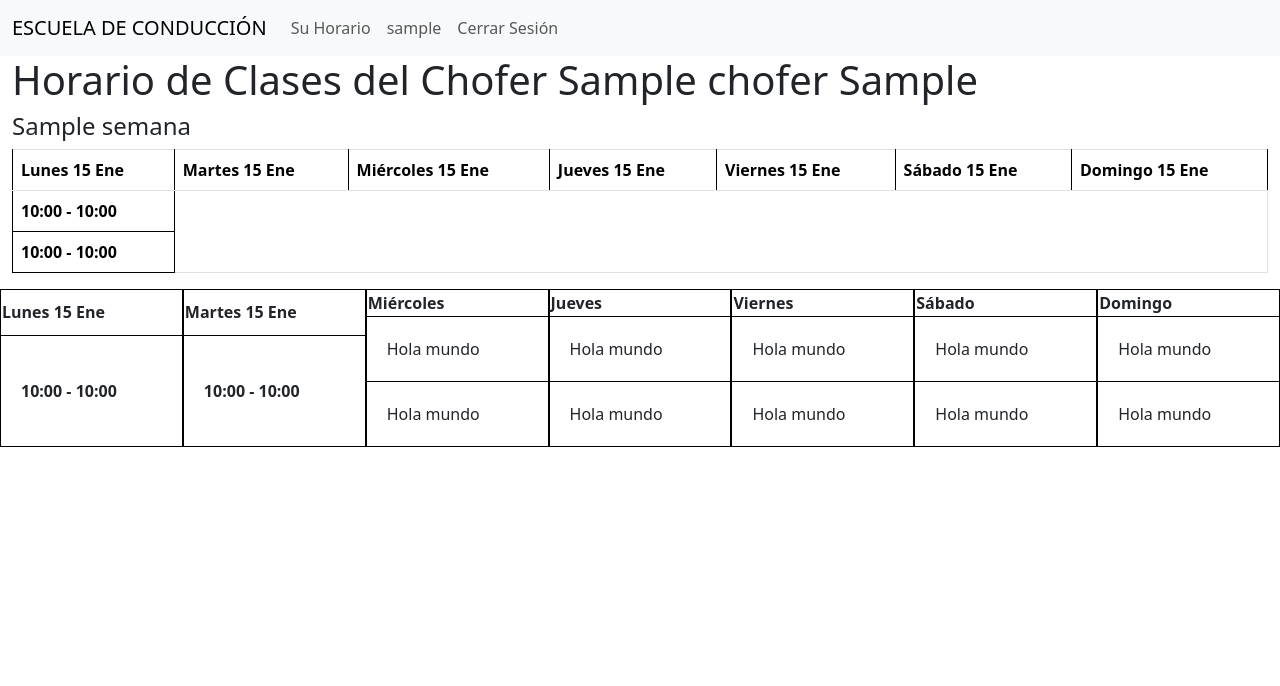
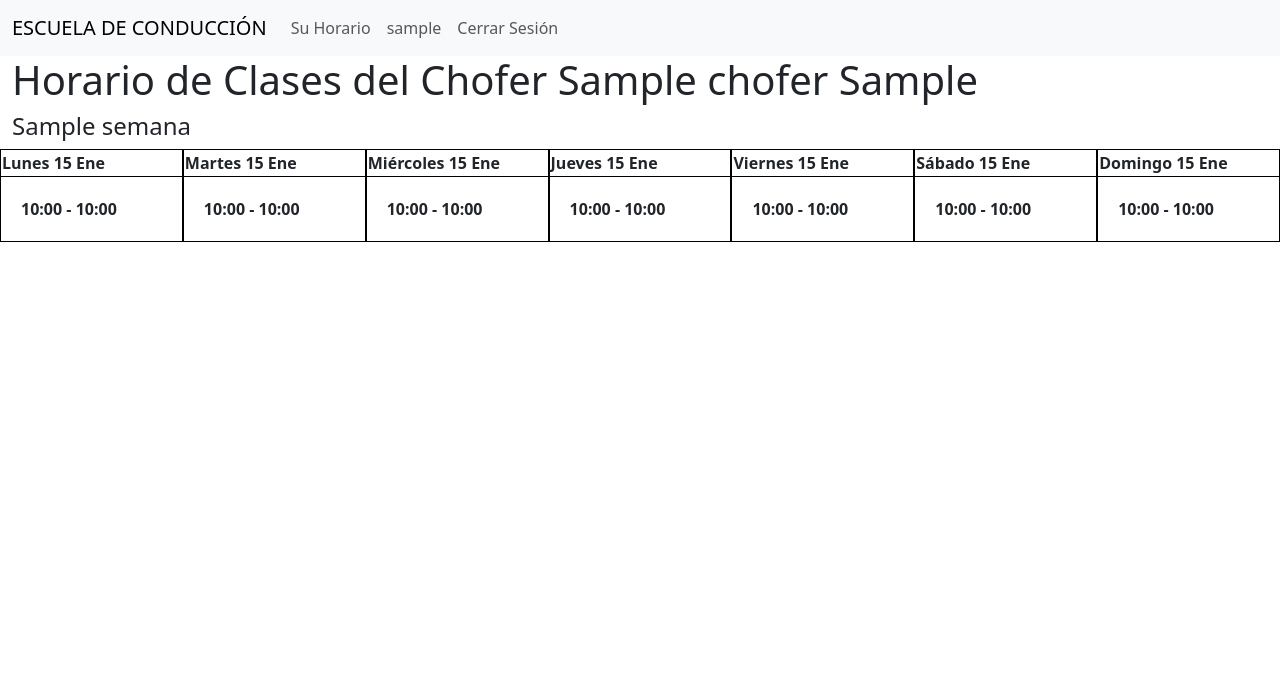
Before and after one commit to eduardoluis11/escuela-de-conduccion, a Django app: page /horario-chofer in a window 1280 px wide. Shown: the top 686 px of the page. Run offline with Django 4.2, Linux system fonts and the light colour scheme; a user stored in the database is signed in; tables that the repository leaves empty hold one stand-in row (values such as "Sample post").

Commit message:
Meti todas las fechas y turnos en 7 tablas

```diff
--- a/app_horarios/templates/horario_chofer_logueado.html
+++ b/app_horarios/templates/horario_chofer_logueado.html
@@ -33,73 +33,6 @@ NO SE DEBE PODER ENTRAR A ESTA PAGINA SI NO ES ESTÁ LOGUEADO.
         horarios sean difíciles de leer.
 
         -->
-        <div class="table-responsive">
-            <table class="table">
-                <tbody>
-                    <!-- . esto tiene que estar dentro de una fila del
-                    Grid de Bootstrap.
-
-                    -->
-
-                        <th>
-                            Lunes {{semana.fecha_del_lunes|date:"d M"}}
-                        </th>
-                        <th>
-                            Martes {{semana.fecha_del_martes|date:"d M"}}
-                        </th>
-                        <th>
-                            Miércoles {{semana.fecha_del_miercoles|date:"d M"}}
-                        </th>
-                        <th>
-                            Jueves {{semana.fecha_del_jueves|date:"d M"}}
-                        </th>
-                        <th>
-                            Viernes {{semana.fecha_del_viernes|date:"d M"}}
-                        </th>
-                        <th>
-                            Sábado {{semana.fecha_del_sabado|date:"d M"}}
-                        </th>
-                        <th>
-                            Domingo {{semana.fecha_del_domingo|date:"d M"}}
-                        </th>
-
-
-                    <!-- Esto llama cada horario registrado en la base de datos -->
-
-                    <!-- Fila de tabla con un solo turno -->
-<!--                    <tr>-->
-                        <!-- Turnos del lunes -->
-                        {% for turno in turnos_lunes  %}
-                            {% if turno.semana_del_turno_id == semana.id %}
-                                <tr>
-                                    <td>
-                                        <b>{{turno.hora_de_inicio_del_turno}} - {{turno.hora_de_fin_del_turno}}</b>
-                                    </td>
-                                </tr>
-
-                            {% endif %}
-                        {% endfor %}
-
-                        <!-- Turnos del martes -->
-                        {% for turno in turnos_martes  %}
-                            {% if turno.semana_del_turno_id == semana.id %}
-                                <tr>
-                                    <td>
-                                        <b>{{turno.hora_de_inicio_del_turno}} - {{turno.hora_de_fin_del_turno}}</b>
-                                    </td>
-                                </tr>
-
-                            {% endif %}
-                        {% endfor %}
-
-<!--                    </tr>-->
-
-                </tbody>
-            </table>
-        </div>  <!-- Fin de la tabla -->
-
-
-
         <!-- Tabla con todos los horarios.
 
         Crearé un grid de bootstrap de 1 fila y 7 columnas, donde cada columna será una tabla de cada día.
@@ -117,10 +50,13 @@ NO SE DEBE PODER ENTRAR A ESTA PAGINA SI NO ES ESTÁ LOGUEADO.
         “semana_del_turno” de la tabla “HorariosLunes” (el cual es una ID, el cual es un integer) con el
         campo “id” de la tabla “Semana”. Sin son iguales, debe imprimirme el turno del lunes de esa semana.
 
+        Una forma improvisada sería crear 7 tablas (7 atributos <table>), en donde con un Bootstrap grid de 1 fila
+        por 7 columnas. Así, cada tabla saldría una la lado de la otra si la pantalla es grande, o una debajo del a
+        otra si la pantalla es pequeña. Esto no es lo ideal, pero debería funcionar.
+
          Lo que tuve que hacer es poner un <tr> (table row) por cada fila que quiero debajo de “lunes”, y
          dentro de cada <tr>, pongo un <td> (table descriptor) con cada registro de la bbdd que quiero
          imprimir.
-
 
         -->
         <div class="row justify-content-md-center">
@@ -171,37 +107,40 @@ NO SE DEBE PODER ENTRAR A ESTA PAGINA SI NO ES ESTÁ LOGUEADO.
                 <tbody>
 
                     <th>
-                        Miércoles
+                        Miércoles {{semana.fecha_del_miercoles|date:"d M"}}
                     </th>
+
+                    <!-- Turnos del miercoles -->
+                    {% for turno in turnos_miercoles  %}
+                        {% if turno.semana_del_turno_id == semana.id %}
                             <tr>
                                 <td>
-                            Hola mundo
+                                    <b>{{turno.hora_de_inicio_del_turno}} - {{turno.hora_de_fin_del_turno}}</b>
                                 </td>
                             </tr>
-                    <tr>
-                        <td>
-                            Hola mundo
-                        </td>
-                    </tr>
+
+                        {% endif %}
+                    {% endfor %}
                 </tbody>
             </table>
 
             <table class="col"> <!-- Tabla del jueves -->
                 <tbody>
+                    <th>
+                        Jueves {{semana.fecha_del_jueves|date:"d M"}}
+                    </th>
 
-                    <th>
-                        Jueves
-                    </th>
+                    <!-- Turnos del jueves -->
+                    {% for turno in turnos_jueves  %}
+                        {% if turno.semana_del_turno_id == semana.id %}
                             <tr>
                                 <td>
-                            Hola mundo
+                                    <b>{{turno.hora_de_inicio_del_turno}} - {{turno.hora_de_fin_del_turno}}</b>
                                 </td>
                             </tr>
-                    <tr>
-                        <td>
-                            Hola mundo
-                        </td>
-                    </tr>
+
+                        {% endif %}
+                    {% endfor %}
                 </tbody>
             </table>
 
@@ -209,18 +148,21 @@ NO SE DEBE PODER ENTRAR A ESTA PAGINA SI NO ES ESTÁ LOGUEADO.
                 <tbody>
 
                     <th>
-                        Viernes
+                        Viernes {{semana.fecha_del_viernes|date:"d M"}}
                     </th>
+
+                    <!-- Turnos del viernes -->
+                    {% for turno in turnos_viernes  %}
+                        {% if turno.semana_del_turno_id == semana.id %}
                             <tr>
                                 <td>
-                            Hola mundo
+                                    <b>{{turno.hora_de_inicio_del_turno}} - {{turno.hora_de_fin_del_turno}}</b>
                                 </td>
                             </tr>
-                    <tr>
-                        <td>
-                            Hola mundo
-                        </td>
-                    </tr>
+
+                        {% endif %}
+                    {% endfor %}
+
                 </tbody>
             </table>
 
@@ -228,37 +170,38 @@ NO SE DEBE PODER ENTRAR A ESTA PAGINA SI NO ES ESTÁ LOGUEADO.
                 <tbody>
 
                     <th>
-                        Sábado
+                        Sábado {{semana.fecha_del_sabado|date:"d M"}}
                     </th>
+
+                    <!-- Turnos del sábado -->
+                    {% for turno in turnos_sabado  %}
+                        {% if turno.semana_del_turno_id == semana.id %}
                             <tr>
                                 <td>
-                            Hola mundo
+                                    <b>{{turno.hora_de_inicio_del_turno}} - {{turno.hora_de_fin_del_turno}}</b>
                                 </td>
                             </tr>
-                    <tr>
-                        <td>
-                            Hola mundo
-                        </td>
-                    </tr>
+                        {% endif %}
+                    {% endfor %}
                 </tbody>
             </table>
 
             <table class="col"> <!-- Tabla del domingo -->
                 <tbody>
+                    <th>
+                        Domingo {{semana.fecha_del_domingo|date:"d M"}}
+                    </th>
 
-                    <th>
-                        Domingo
-                    </th>
+                    <!-- Turnos del domingo -->
+                    {% for turno in turnos_domingo  %}
+                        {% if turno.semana_del_turno_id == semana.id %}
                             <tr>
                                 <td>
-                            Hola mundo
+                                    <b>{{turno.hora_de_inicio_del_turno}} - {{turno.hora_de_fin_del_turno}}</b>
                                 </td>
                             </tr>
-                    <tr>
-                        <td>
-                            Hola mundo
-                        </td>
-                    </tr>
+                        {% endif %}
+                    {% endfor %}
                 </tbody>
             </table>
         </div>  <!-- Fin de la fila con el grid 1x7 de Bootstrap (fin del as 7 tablas) -->
--- a/app_horarios/views.py
+++ b/app_horarios/views.py
@@ -21,8 +21,8 @@ from django.contrib.auth import authenticate, login, logout
 
 # Esto importará todos los modelos que he creado
 from .models import User, Chofer, Secretario, Oficina, Asistencia, ReporteSemanal, Estudiante, HorariosLunes, \
-    HorariosMartes, HorariosMiercoles, HorariosJueves, HorariosViernes, HorariosSabados, PeticionParaCambiarHorario, \
-    Semana
+    HorariosMartes, HorariosMiercoles, HorariosJueves, HorariosViernes, HorariosSabados, HorariosDomingos, \
+    PeticionParaCambiarHorario, Semana
 
 # Esto me dejará usar los formularios de Django de formularios.py
 from .formularios import FormularioInicioSesion
@@ -143,6 +143,9 @@ Primero, debo hacer un bucle “for” para iterar todas las semanas de la tabla
 Ahora, voy a imprimir todos los turnos en cada día. Voy a ordenarlos por hora de inicio (desde más temprano a más
 tarde). Pero antes, voy simplemente a imprimir los turnos. Para ello, agarraré todos los turnos de todas las tablas de
 todos los días, y los enviaré via Jinja.
+
+Tengo que, al crear el query set que agarra todos los horarios, poner el filtro “order_by(campo_con_la_hora__hour')” al
+final del Query set para ordenar los horarios por orden de hora de inicio.
 """
 @login_required
 def horario_chofer_logueado(request):
@@ -167,10 +170,17 @@ def horario_chofer_logueado(request):
     lista_de_semanas = Semana.objects.all()
 
     # Esto agarrará todos los turnos del lunes
-    turnos_lunes = HorariosLunes.objects.all()
+    turnos_lunes = HorariosLunes.objects.all().order_by('hora_de_inicio_del_turno__hour')
 
     # Turnos del martes
-    turnos_martes = HorariosMartes.objects.all()
+    turnos_martes = HorariosMartes.objects.all().order_by('hora_de_inicio_del_turno__hour')
+
+    # Esto agarrará todos los turnos del resto de los días
+    turnos_miercoles = HorariosMiercoles.objects.all().order_by('hora_de_inicio_del_turno__hour')
+    turnos_jueves = HorariosJueves.objects.all().order_by('hora_de_inicio_del_turno__hour')
+    turnos_viernes = HorariosViernes.objects.all().order_by('hora_de_inicio_del_turno__hour')
+    turnos_sabado = HorariosSabados.objects.all().order_by('hora_de_inicio_del_turno__hour')
+    turnos_domingo = HorariosDomingos.objects.all().order_by('hora_de_inicio_del_turno__hour')
 
     return render(request, 'horario_chofer_logueado.html', {
         "chofer_logueado": chofer_logueado,
@@ -179,4 +189,10 @@ def horario_chofer_logueado(request):
         "lista_de_semanas": lista_de_semanas,
         "turnos_lunes": turnos_lunes,
         "turnos_martes": turnos_martes,
+        "turnos_miercoles": turnos_miercoles,
+        "turnos_jueves": turnos_jueves,
+        "turnos_viernes": turnos_viernes,
+        "turnos_sabado": turnos_sabado,
+        "turnos_domingo": turnos_domingo,
+
     })
```
Lines whose indentation alone changed are shown as unchanged.
